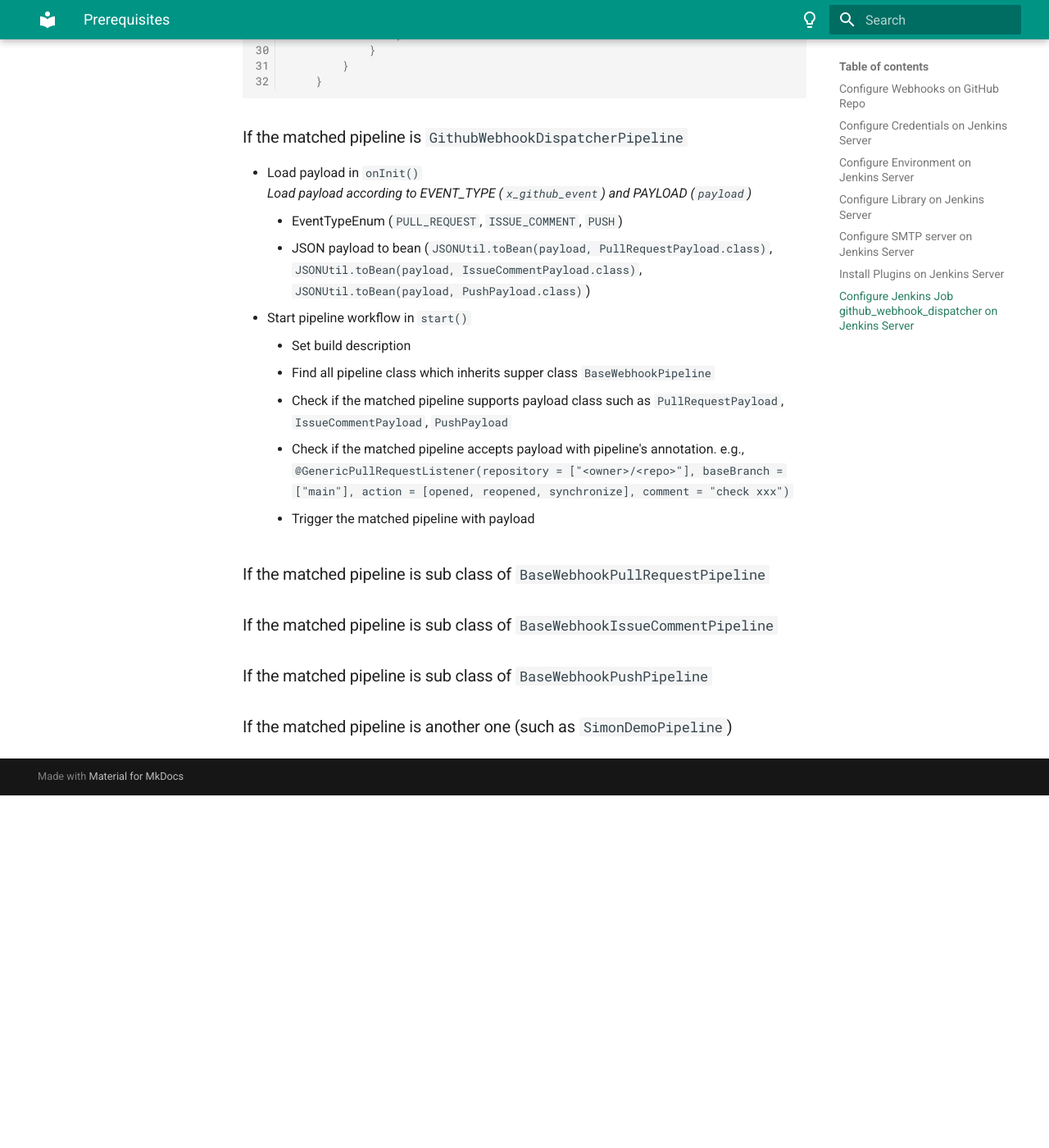
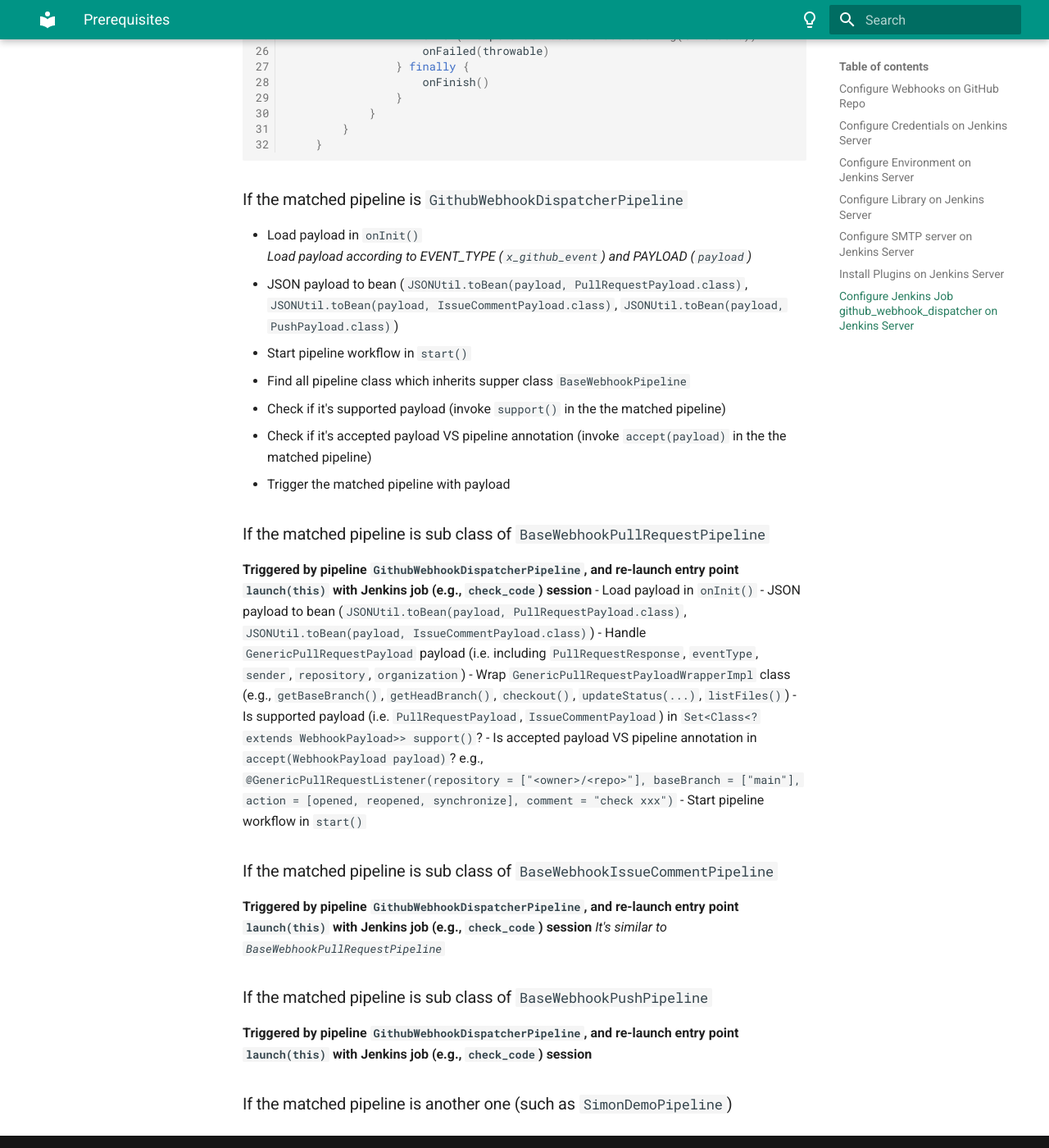
Before and after one commit to zhouushe/notes, an MkDocs documentation site: the page built from docs/jenkins_pipeline_framework.md, in a window 1280 px wide and 1400 px high, scrolled down 3999 px. Shown: the whole window at 82% size. Built offline with MkDocs 1.6.1 and Material for MkDocs 9.7.7, drawn with Linux system fonts in a browser that asks for light colours; before the commit the page ends 4969 px from its top, so only the background shows below that; some of the changed text lies outside the part shown.

Commit message:
Update jenkins_pipeline_framework.md

````diff
--- a/docs/jenkins_pipeline_framework.md
+++ b/docs/jenkins_pipeline_framework.md
@@ -96,10 +96,13 @@
     ```
 
 # Workflow
-_GitHub events (ISSUE_COMMENT, PULL_REQUEST, PUSH) to trigger Jenkins job github_webhook_dispatcher via Generic Webhook Trigger plugin._
+_GitHub events (PULL_REQUEST, ISSUE_COMMENT, PUSH) to trigger Jenkins job `github_webhook_dispatcher` via `Generic Webhook Trigger` plugin._
+_Jenkins job can directly trigger pipeline which inherits base pipeline `BasePipeline` with payload as well._
 
-## 1. Launch entry `launch(this)` with this Jenkins job `github_webhook_dispatcher` session
-**Jenkins pipeline can get env params (e.g., `JENKINS_URL`, `JOB_URL`, `BUILD_URL`) and currentBuild info via session**
+## 1. Launch entry point `launch(this)` with Jenkins job (e.g., `github_webhook_dispatcher`, `check_code`) session
+**Jenkins pipeline can get `env` (e.g., `JENKINS_URL`, `JOB_URL`, `BUILD_URL`), `params` and `currentBuild` via session**
+- Initialize `env`, `params` and `currentBuild` with session
+- Get job name via `env.getProperty("JOB_NAME")`
 
 ## 2. Find all pipeline class which inherits supper class `Pipeline` and filter the pipeline class which is corresponding to `JOB_NAME`
 **Pipeline class inheritance hierarchy**
@@ -151,21 +154,32 @@
     }
 ```
 ### If the matched pipeline is `GithubWebhookDispatcherPipeline`
-  - Load payload in `onInit()`
-    _Load payload according to EVENT_TYPE (`x_github_event`) and PAYLOAD (`payload`)_
-    - EventTypeEnum (`PULL_REQUEST`, `ISSUE_COMMENT`, `PUSH`)
-    - JSON payload to bean (`JSONUtil.toBean(payload, PullRequestPayload.class)`, `JSONUtil.toBean(payload, IssueCommentPayload.class)`, `JSONUtil.toBean(payload, PushPayload.class)`)
-  - Start pipeline workflow in `start()`
-    - Set build description
-    - Find all pipeline class which inherits supper class `BaseWebhookPipeline`
-    - Check if the matched pipeline supports payload class such as `PullRequestPayload`, `IssueCommentPayload`, `PushPayload`
-    - Check if the matched pipeline accepts payload with pipeline's annotation. e.g.,
-      `@GenericPullRequestListener(repository = ["<owner>/<repo>"], baseBranch = ["main"], action = [opened, reopened, synchronize], comment = "check xxx")`
-    - Trigger the matched pipeline with payload
+- Load payload in `onInit()`
+  _Load payload according to EVENT_TYPE (`x_github_event`) and PAYLOAD (`payload`)_
+  - JSON payload to bean (`JSONUtil.toBean(payload, PullRequestPayload.class)`, `JSONUtil.toBean(payload, IssueCommentPayload.class)`, `JSONUtil.toBean(payload, PushPayload.class)`)
+- Start pipeline workflow in `start()`
+  - Find all pipeline class which inherits supper class `BaseWebhookPipeline`
+  - Check if it's supported payload (invoke `support()` in the the matched pipeline)
+  - Check if it's accepted payload VS pipeline annotation (invoke `accept(payload)` in the the matched pipeline)
+  - Trigger the matched pipeline with payload
+
 ### If the matched pipeline is sub class of `BaseWebhookPullRequestPipeline`
+**Triggered by pipeline `GithubWebhookDispatcherPipeline`, and re-launch entry point `launch(this)` with Jenkins job (e.g., `check_code`) session**
+- Load payload in `onInit()`
+  - JSON payload to bean (`JSONUtil.toBean(payload, PullRequestPayload.class)`, `JSONUtil.toBean(payload, IssueCommentPayload.class)`)
+  - Handle `GenericPullRequestPayload` payload (i.e. including `PullRequestResponse`, `eventType`, `sender`, `repository`, `organization`)
+  - Wrap `GenericPullRequestPayloadWrapperImpl` class (e.g., `getBaseBranch()`, `getHeadBranch()`, `checkout()`, `updateStatus(...)`, `listFiles()`)
+- Is supported payload (i.e. `PullRequestPayload`, `IssueCommentPayload`) in `Set<Class<? extends WebhookPayload>> support()`?
+- Is accepted payload VS pipeline annotation in `accept(WebhookPayload payload)`? e.g.,
+  `@GenericPullRequestListener(repository = ["<owner>/<repo>"], baseBranch = ["main"], action = [opened, reopened, synchronize], comment = "check xxx")`
+- Start pipeline workflow in `start()`
 
 ### If the matched pipeline is sub class of `BaseWebhookIssueCommentPipeline`
+**Triggered by pipeline `GithubWebhookDispatcherPipeline`, and re-launch entry point `launch(this)` with Jenkins job (e.g., `check_code`) session**
+_It's similar to `BaseWebhookPullRequestPipeline`_
 
 ### If the matched pipeline is sub class of `BaseWebhookPushPipeline`
+**Triggered by pipeline `GithubWebhookDispatcherPipeline`, and re-launch entry point `launch(this)` with Jenkins job (e.g., `check_code`) session**
+
 
 ### If the matched pipeline is another one (such as `SimonDemoPipeline`)
````
